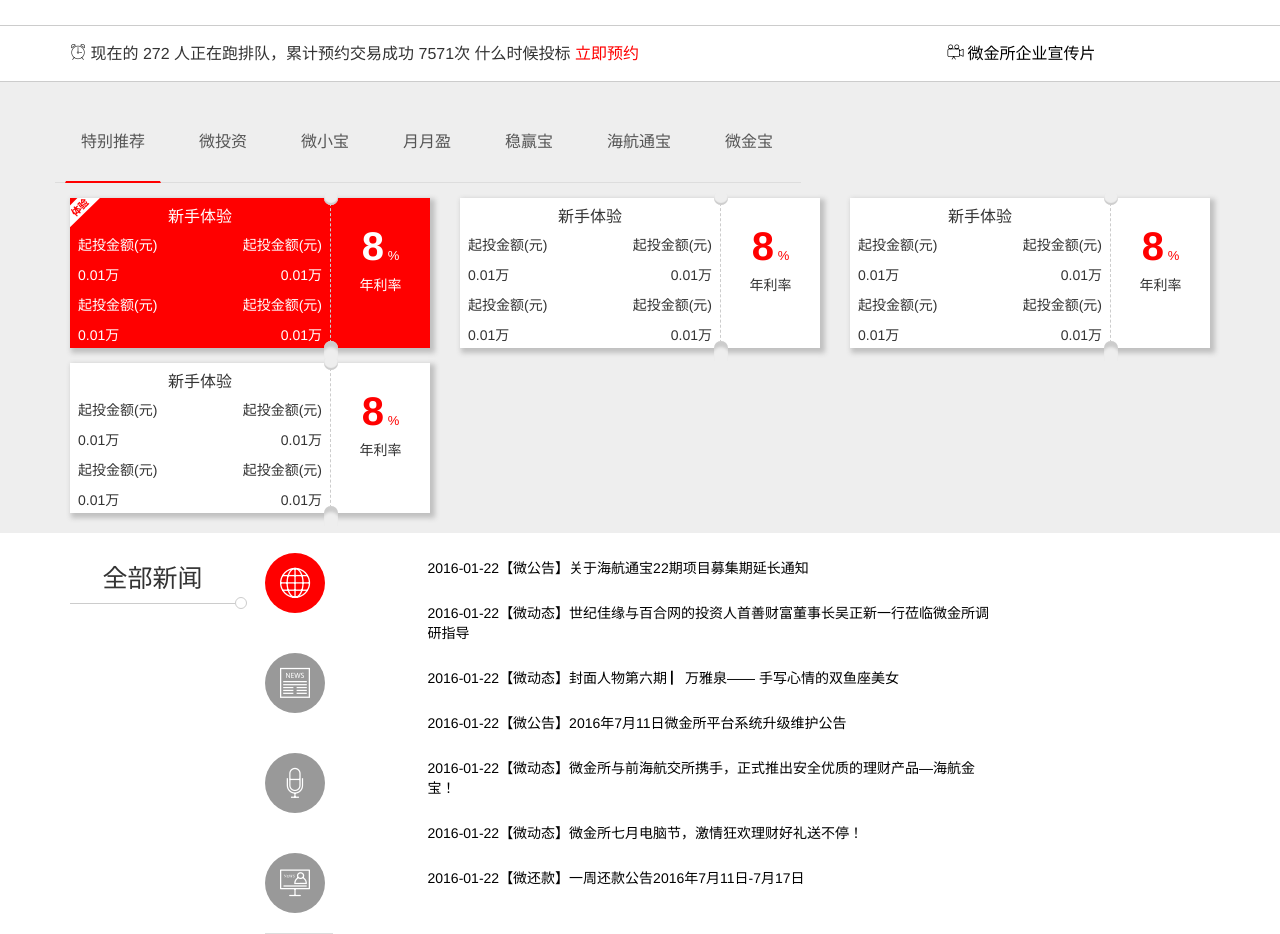
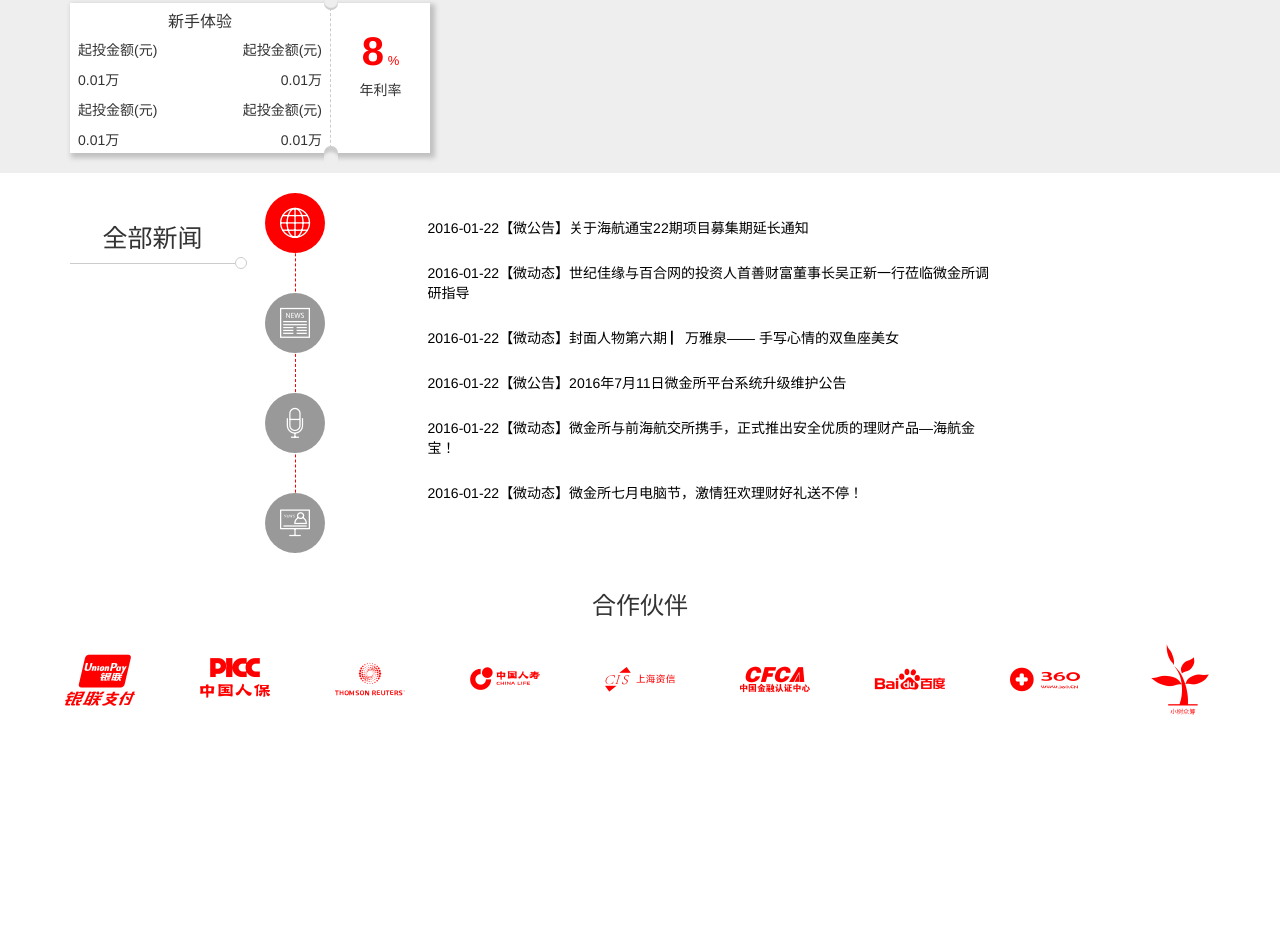
Before and after one commit to Juehm/wjs1.0, a plain HTML site: page index.html in a window 1280 px wide. Shown: the part 688-1622 px from the top of the page. After the commit the page ends 1424 px from the top, so only its background shows below. Drawn offline with Linux system fonts and the light colour scheme.

Commit message:
微金所1.0

```diff
--- a/css/index.less
+++ b/css/index.less
@@ -239,6 +239,7 @@
 
 }
 .wjs_news{
+    padding: 20px 0;
     .wjs_newsTitle{
         text-align: center;
         font-size: 25px;
@@ -256,11 +257,25 @@
             bottom: -6px;
         }
     }
-    .nav-tabs .active a{
+    .navline{
+        border-left: 1px dashed red;
+        height: 100%;
+        position: absolute;
+        left: 45px;
+    }
+    .nav-tabs{
+        border: none;
+        .active a{
             background-color: red;
         }
-    .nav-tabs li{
+        li{
             margin: 20px 0;
+            &:nth-of-type(1){
+                margin-top: 0;
+            }
+            &:nth-last-of-type(1){
+                margin-bottom: 0px !important;
+            }
             a{
                 display: block;
                 line-height: 60px;
@@ -283,6 +298,8 @@
             }
 
         }
+    }
+
     .wjs_newslist{
         list-style: none;
         li{
@@ -295,3 +312,36 @@
         }
     }
 }
+.wjs_footer{
+    h3{
+        text-align: center;
+    }
+    ul{
+        display: flex;
+        justify-content:space-between;
+        flex-wrap: wrap;
+        list-style: none;
+        margin: 0;
+        padding: 0;
+        li{
+            font-size: 70px;
+            padding: 0 10px;
+           a{
+               text-decoration: none;
+               color: red;
+           }
+        }
+    }
+}
+@media screen and (max-width: 992px){
+    .wjs_news .nav-tabs li {
+        width: 25%;
+        margin: 30px 0 !important;
+        a{
+            margin: 0 auto;
+        }
+    }
+    .wjs_news .wjs_newslist{
+        padding: 0;
+    }
+}
--- a/index.html
+++ b/index.html
@@ -381,6 +381,7 @@
                     <h3 class="wjs_newsTitle">全部新闻</h3>
                 </div>
                 <div class="col-md-1">
+                    <div class="navline visible-md visible-lg"></div>
                     <ul class="nav nav-tabs" role="tablist">
                         <li role="presentation" class="active">
                             <a href="#home" aria-controls="home" role="tab" data-toggle="tab">
@@ -434,11 +435,6 @@
                                         <span class="hidden-xs">2016-01-22</span>【微动态】微金所七月电脑节，激情狂欢理财好礼送不停！
                                     </a>
                                 </li>
-                                <li>
-                                    <a href="">
-                                        <span class="hidden-xs">2016-01-22</span>【微还款】一周还款公告2016年7月11日-7月17日
-                                    </a>
-                                </li>
                             </ul>
                         </div>
                         <div role="tabpanel" class="tab-pane" id="profile">2</div>
@@ -452,6 +448,44 @@
 
     </div>
     <!-- 新闻结束 -->
+    <!-- 底部合作&&版权开始 -->
+    <div class="wjs_footer">
+        <div class="container">
+            <div class="row">
+                    <h3>合作伙伴</h3>
+                    <ul>
+                        <li>
+                            <a href="javascript:;" class="wjs_icon wjs_icon_partner01"></a>
+                        </li>
+                        <li>
+                            <a href="javascript:;" class="wjs_icon wjs_icon_partner02"></a>
+                        </li>
+                        <li>
+                            <a href="javascript:;" class="wjs_icon wjs_icon_partner03"></a>
+                        </li>
+                        <li>
+                            <a href="javascript:;" class="wjs_icon wjs_icon_partner04"></a>
+                        </li>
+                        <li>
+                            <a href="javascript:;" class="wjs_icon wjs_icon_partner05"></a>
+                        </li>
+                        <li>
+                            <a href="javascript:;" class="wjs_icon wjs_icon_partner06"></a>
+                        </li>
+                        <li>
+                            <a href="javascript:;" class="wjs_icon wjs_icon_partner07"></a>
+                        </li>
+                        <li>
+                            <a href="javascript:;" class="wjs_icon wjs_icon_partner08"></a>
+                        </li>
+                        <li>
+                            <a href="javascript:;" class="wjs_icon wjs_icon_partner09"></a>
+                        </li>
+                    </ul>
+            </div>
+        </div>
+    </div>
+    <!-- 底部合作&&版权结束 -->
 
     <!-- 动态渲染轮播图 -->
     <script type="text/template" id="bannerTemp">
--- a/js/index.js
+++ b/js/index.js
@@ -25,13 +25,15 @@ $(function(){
         })
     }
     init()
+
+
     $(window).on('resize',function(){
         var width = $(window).width()
         console.log(bol,width);
         if((!bol && width > 768) || (bol && width < 768)){
             console.log('分界点触发');
-            isMobile = width > 768 ? true:false
-            // init()
+            bol = width > 768 ? true:false
+            init()ww
         }
     })
 
```
Also changed, not shown: css/index.css, js/momo.txt (deleted), new.html (deleted). Lines whose indentation alone changed are shown as unchanged.
